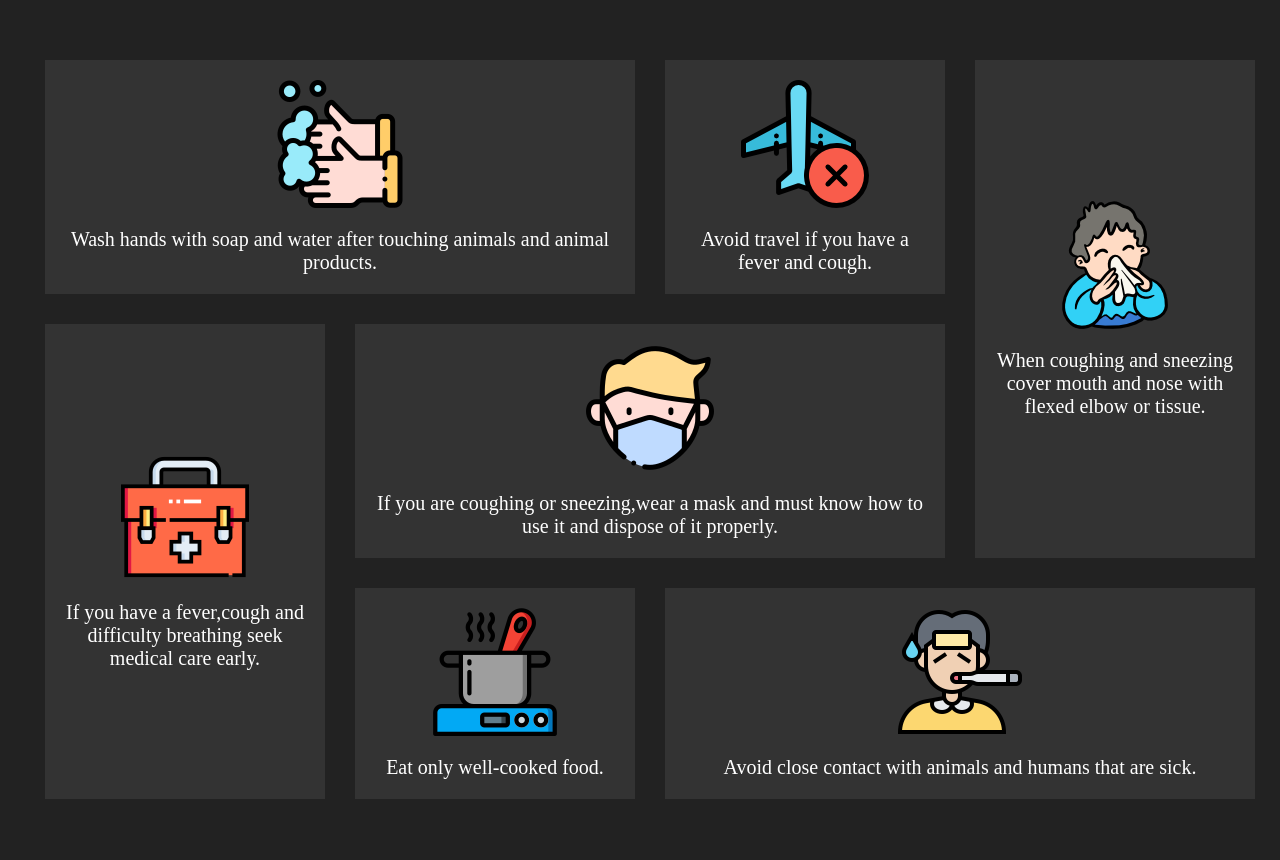
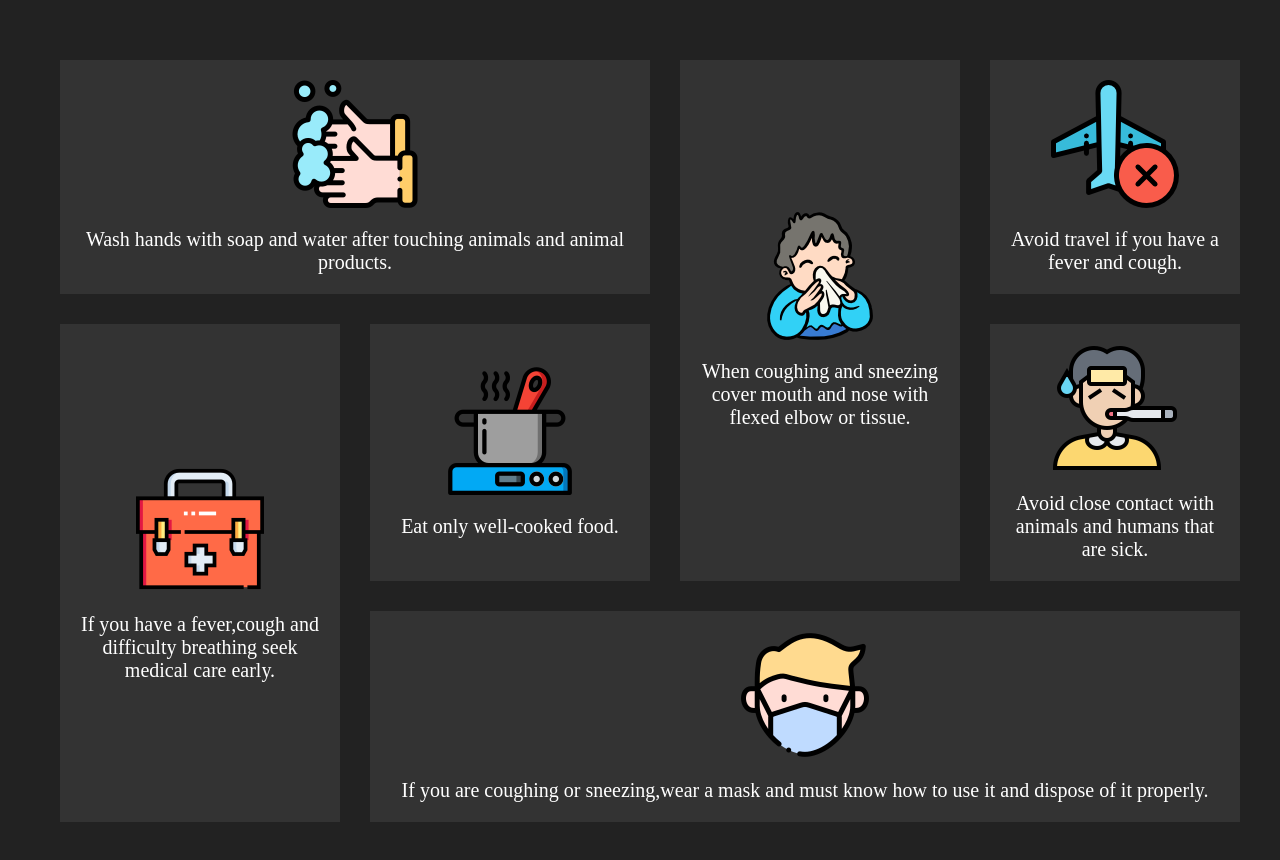
Before and after one commit to Mdakhib/covid19_tips-by-grid, a plain HTML site: page index.html in a window 1280 px wide. Before the commit the page ends 839 px from the top, so only its background shows below. Drawn offline with Linux system fonts and the light colour scheme.

Commit message:
grid changes

```diff
--- a/styles.css
+++ b/styles.css
@@ -23,7 +23,8 @@ body{
     margin-left: 80px;
     margin-right: 80px;
     margin-bottom: 80px; */
-    margin: 40px;
+    /* margin: 40px; */
+    padding: 40px;
     grid-auto-flow: dense;
     grid-gap: 10px;
     }
@@ -59,22 +60,22 @@ body{
     }
     .container .box:nth-child(2){
         grid-row: 1/3;
-        grid-column: 4;
-    }
-
-    .container .box:nth-child(4){
-        grid-row: 2/4;
-
-    }
-    .container .box:nth-child(5){
-        grid-row: 2;
-        grid-column:2/4;
+        grid-column: 3;
     }
 
     .container .box:nth-child(7){
+        grid-row: 2;
+        grid-column: 4;
+    }
+    .container .box:nth-child(5){
         grid-row: 3;
-        grid-column:3/5 ;
+        grid-column: 2/5;
     }
+    .container .box:nth-child(4){
+        grid-row: 2/4;
+        grid-column: 1;
+    }
+
 
 
     /* @media only screen and (max-width: 600px){
```
